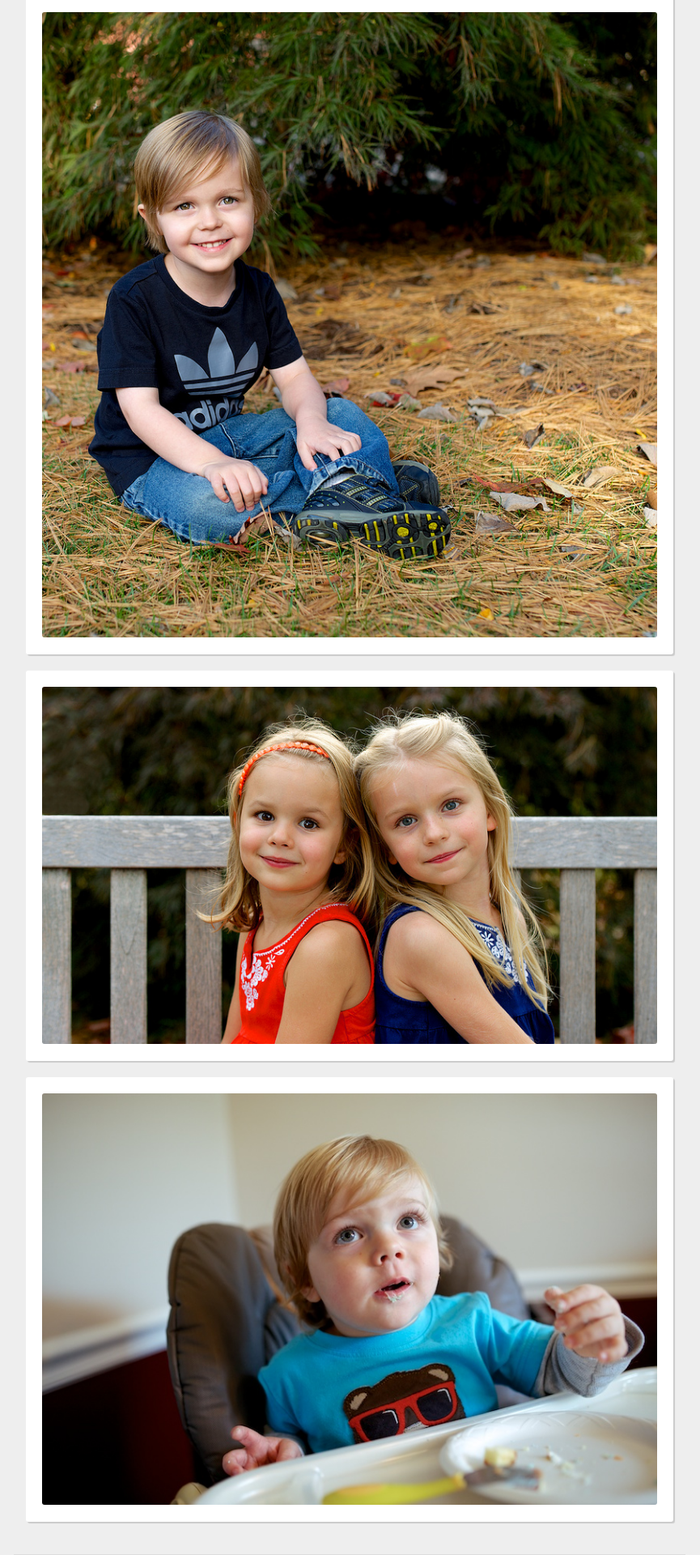
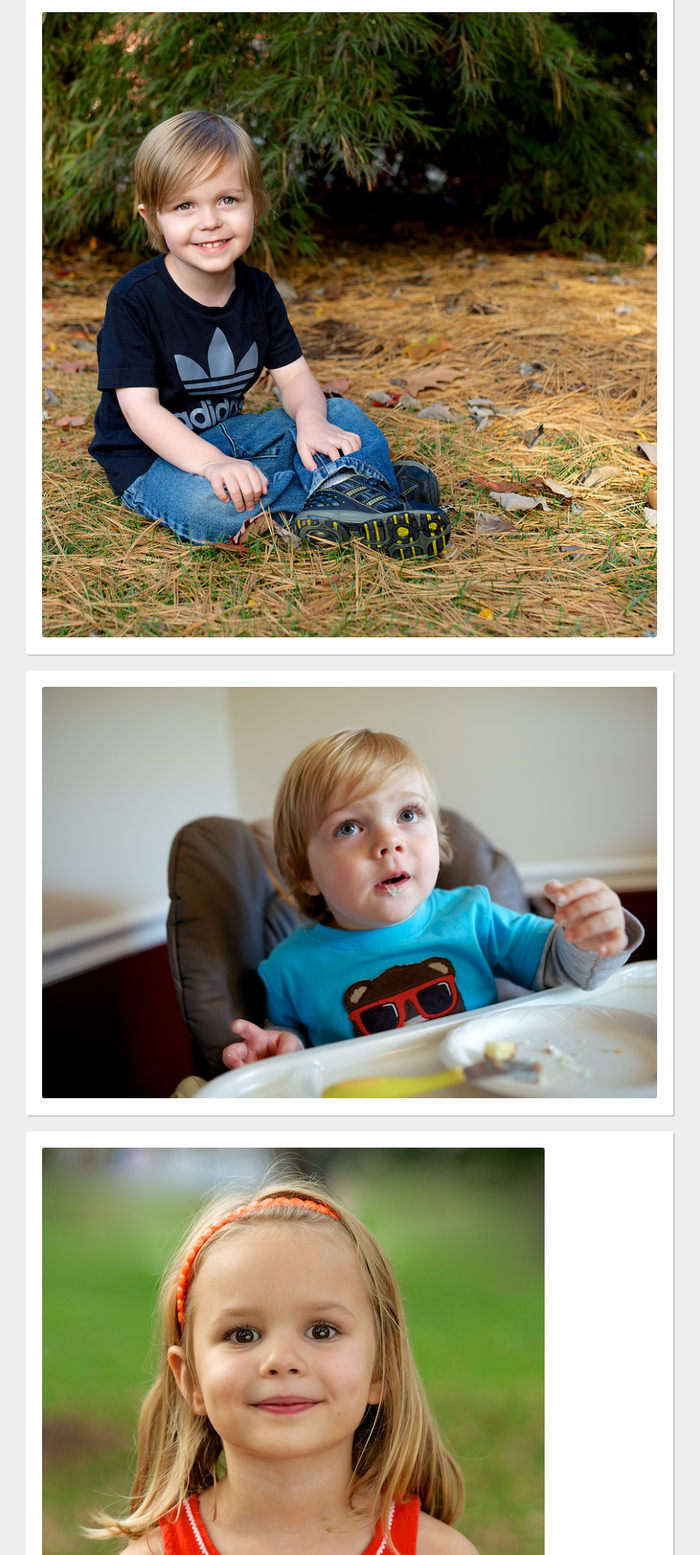
Before and after one commit to 3boysphotography/3boysphotography.github.io, a Jekyll site: the page built from portfolio/index.md, in a window 1280 px wide. Shown: the part 4480-6400 px from the top of the page at 81% size, without its empty margins (208-1073 px from the left). Built offline with Jekyll 4.4.1, drawn with Linux system fonts in a browser that asks for light colours; Markdown is read by kramdown in place of the engine named in the settings.

Commit message:
Change images in portfolio

```diff
--- a/portfolio/index.md
+++ b/portfolio/index.md
@@ -8,6 +8,6 @@
   - name: 9792750194_65e82b11ff_c.jpg
   - name: 9792806074_7ee7156d39_c.jpg
   - name: 10296388773_35db463ba4_c.jpg
-  - name: 10301371154_c4ef71dbe0_c.jpg
   - name: test.jpg
+  - name: Tray_002.jpg
 ---
```
Also changed, not shown: img/portfolio/10301371154_c4ef71dbe0_c.jpg (deleted).
